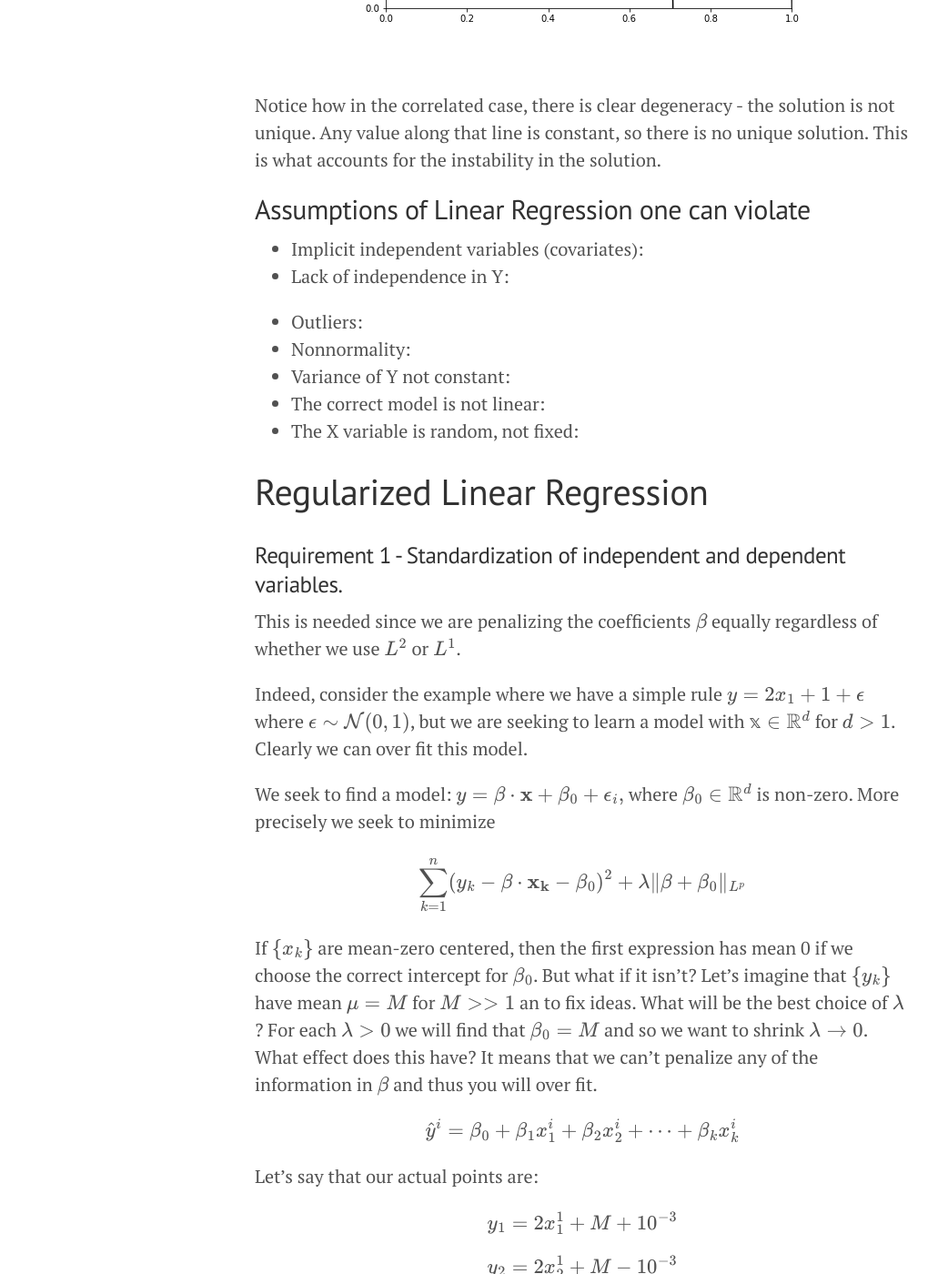
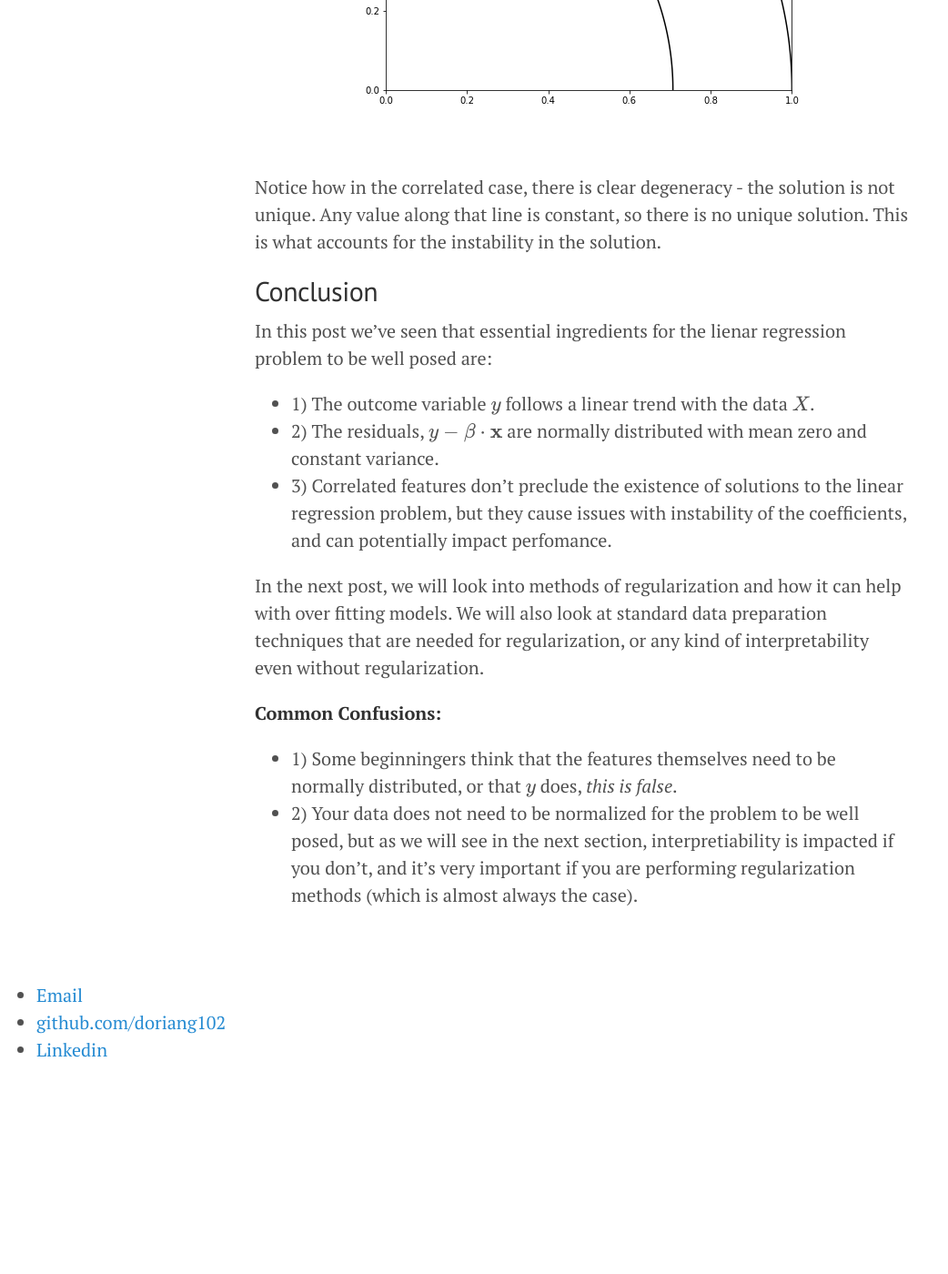
Before and after one commit to doriang102/doriang102.github.io, a Jekyll site: the page built from _posts/2017-07-04-Introduction-To-Regression.md, in a window 1280 px wide and 1400 px high, scrolled down 10206 px. Shown: the whole window at 91% size, without its empty margins (0-1042 px from the left). Built offline with Jekyll 4.4.1, drawn with Linux system fonts in a browser that asks for light colours; our own code applies the rules of GitHub Pages for plain Markdown files; formulas are drawn with MathJax 3; after the commit the page ends 11395 px from its top, so only the background shows below that; some of the changed text lies outside the part shown.

Commit message:
Update 2017-07-04-Introduction-To-Regression.md

```diff
--- a/_posts/2017-07-04-Introduction-To-Regression.md
+++ b/_posts/2017-07-04-Introduction-To-Regression.md
@@ -1,6 +1,6 @@
 
 
-In this post, we will discuss Linear Regression. We will go over, in detail, the assumptions made for this model with some concrete examples. After this we will discuss over fitting and the various reguarlization methods used in practice.
+In this post, we will discuss Linear Regression. We will go over, in detail, the assumptions made for this model with some concrete examples. We will provide concrete examples of the failure of these assumptions and then discuss the lack of stability when you have correlated features. In the next post, we will discuss model selection techniques and how to prevent over fitting by using various constraints on the coefficients.
 
 ## Linear Regression
 
@@ -269,54 +269,17 @@
 Notice how in the correlated case, there is clear degeneracy - the solution is not unique. Any value along that line is constant, so there is no unique solution. This is what accounts for the instability in the solution.
 
 
+## Conclusion
 
-## Assumptions of Linear Regression one can violate
+In this post we've seen that essential ingredients for the lienar regression problem to be well posed are:
 
-- Implicit independent variables (covariates):
-- Lack of independence in Y:
+- 1) The outcome variable $$y$$ follows a linear trend with the data $$X$$.
+- 2) The residuals, $$y - \beta \cdot \mathbf{x}$$ are normally distributed with mean zero and constant variance.
+- 3) Correlated features don't preclude the existence of solutions to the linear regression problem, but they cause issues with instability of the coefficients, and can potentially impact perfomance.
 
+In the next post, we will look into methods of regularization and how it can help with over fitting models. We will also look at standard data preparation techniques that are needed for regularization, or any kind of interpretability even without regularization.
 
-- Outliers:
-- Nonnormality:
-- Variance of Y not constant:
-- The correct model is not linear:
-- The X variable is random, not fixed:
+**Common Confusions:**
 
-
-# Regularized Linear Regression
-
-### Requirement 1 - Standardization of independent and dependent variables.
-
-This is needed since we are penalizing the coefficients $$\beta$$ equally regardless of whether we use $$L^2$$ or $$L^1$$.
-
-
-Indeed, consider the example where we have a simple rule $$ y = 2x_1 + 1 + \epsilon$$ where $$\epsilon \sim \mathcal{N}(0,1)$$, but we are seeking to learn a model with $$\mathbb{x} \in \mathbb{R}^d$$ for $$d > 1$$. Clearly we can over fit this model.
-
-We seek to find a model:
-$$ y = \beta \cdot \mathbf{x} + \beta_0 + \epsilon_i,$$
-where $$ \beta_0 \in \mathbb{R}^d$$ is non-zero. More precisely we seek to minimize
-
-$$\sum_{k=1}^n (y_k- \beta \cdot \mathbf{x_k} - \beta_0)^2 + \lambda \|\beta+\beta_0\|_{L^p}$$
-
-
-If $$\{x_k\}$$ are mean-zero centered, then the first expression has mean 0 if we choose the correct intercept for $$\beta_0$$. But what if it isn't? Let's imagine that $$\{y_k\}$$ have mean $$\mu=M$$ for $$ M > > 1$$ an to fix ideas. What will be the best choice of $$\lambda$$? For each $$\lambda > 0$$ we will find that $$\beta_0 = M$$ and so we want to shrink $$\lambda \to 0$$. What effect does this have? It means that we can't penalize any of the information in $$\beta$$ and thus you will over fit.
-
-$$ \hat y^i = \beta_0  + \beta_1 x_1^i + \beta_2 x_2^i + \cdots + \beta_k x_k^i $$
-
-Let's say that our actual points are:
-
-$$y_1 = 2x_1^1 + M + 10^{-3}$$
-
-$$y_2 = 2x_2^1 + M - 10^{-3}$$
-
-$$y_3 = 2x_3^1 + M + 2\cdot 10^{-3}$$
-
-
-But we have $$\mathbb{R}^k$ features, so we can solve:
-
-$$2x_1^1 + M + 10^{-3} = \beta_1 x_1^1 + \beta_2 x_1^2 + \beta_0$$
-
-$$2x_2^1 + M - 10^{-3} = \beta_1 x_2^1 + \beta_2 x_2^2 + \beta_0$$
-
-$$ y_1 = M + 2x_1 + $$
-$$\begin{bmatrix}a & b\\c & d\end{bmatrix}$$
+- 1) Some beginningers think that the features themselves need to be normally distributed, or that $$y$$ does, *this is false*.
+- 2) Your data does not need to be normalized for the problem to be well posed, but as we will see in the next section, interpretiability is impacted if you don't, and it's very important if you are performing regularization methods (which is almost always the case).
```
